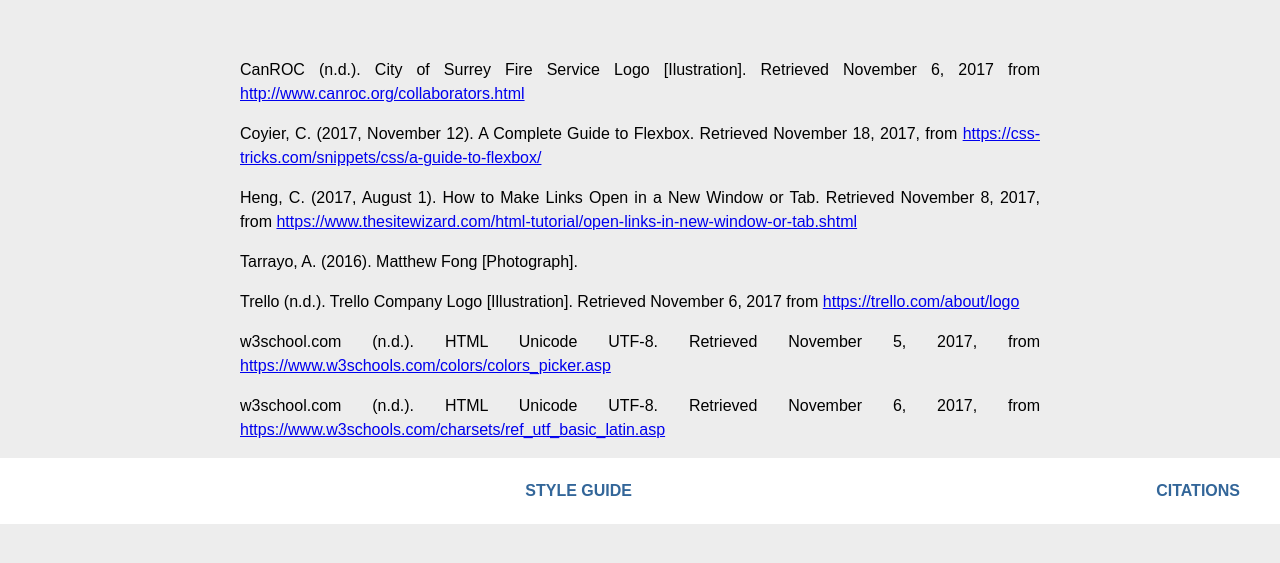
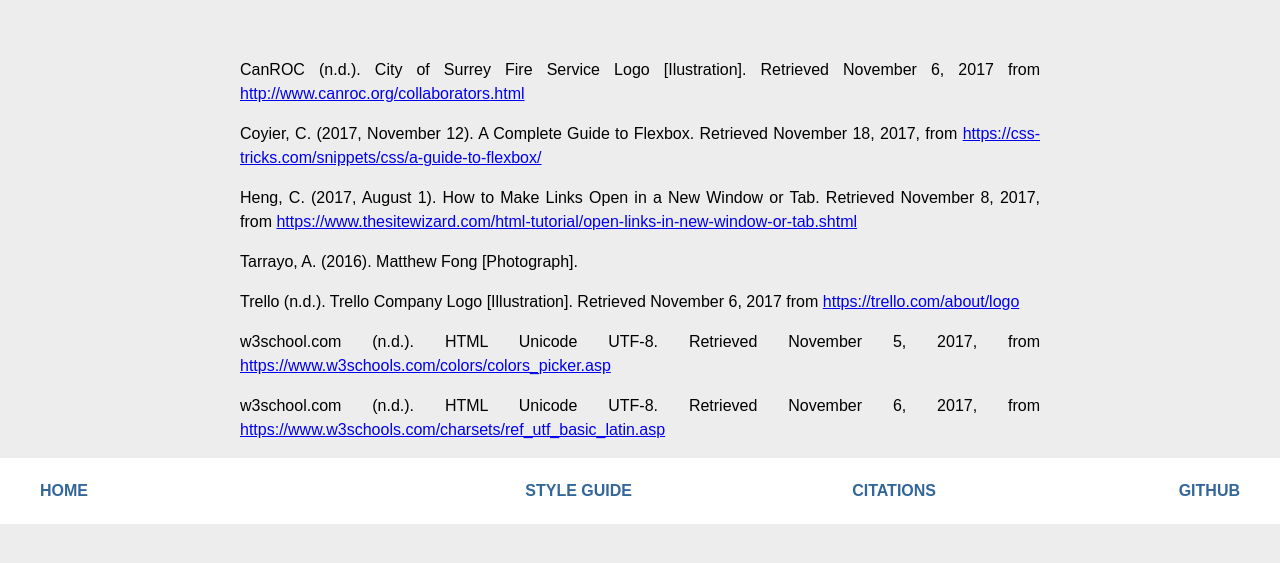
Before and after one commit to matthewfongg/IAT339-Portfolio, a plain HTML site: page citations.html in a window 1280 px wide. Shown: the part 173-736 px from the top of the page. Drawn offline with Linux system fonts and the light colour scheme; a web font is replaced by a local one.

Commit message:
Added github and home nav options to footer

```diff
--- a/citations.html
+++ b/citations.html
@@ -69,8 +69,10 @@
     <footer>
       <div class="main-nav footer-nav">
         <nav class="container style-guide-content">
+          <a href="index.html" class="block main-nav-item main-nav-item-home">HOME</a>
           <a href="styleguide.html" class="block main-nav-item">STYLE GUIDE</a>
           <a href="citations.html" class="block main-nav-item">CITATIONS</a>
+          <a href="https://github.com/matthewfongg/IAT339-Portfolio" class="block main-nav-item" target="_blank">GITHUB</a>
         </nav>
       </div>
     </footer>
```
Also changed, not shown: firehall_research.html (+2 -0 lines), index.html (+2 -0 lines), styleguide.html (+2 -0 lines), trello_feature.html (+2 -0 lines).
